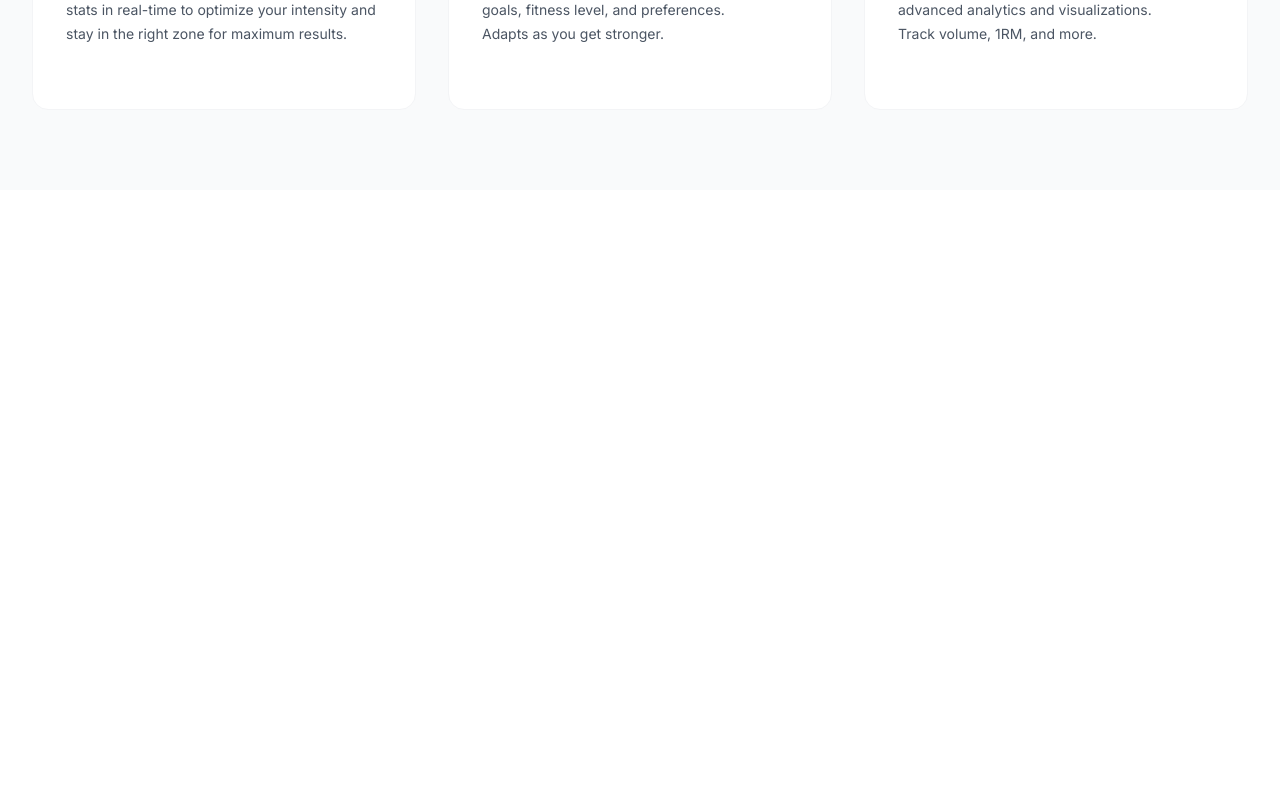
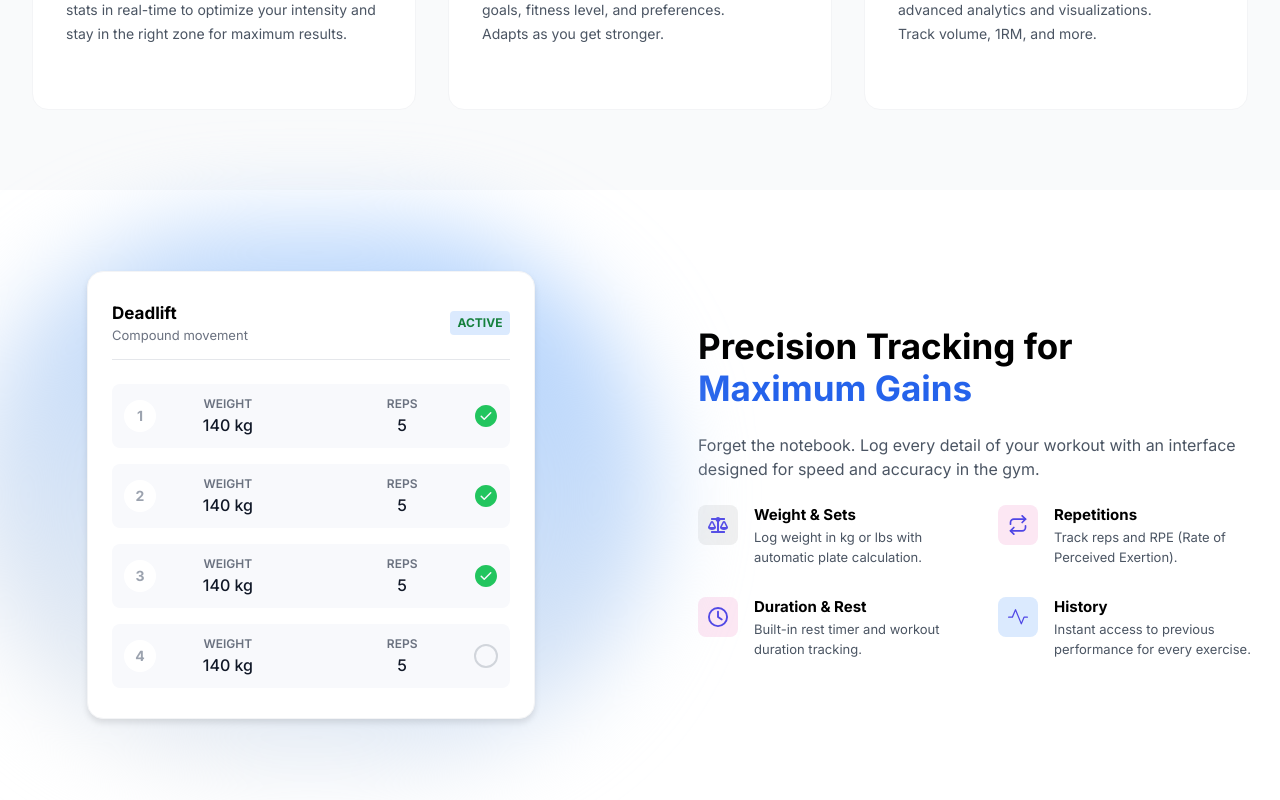
Before and after one commit to skl1menko/FitAppWeb, a React (Vite) app: page / in a window 1280 px wide. Shown: the part 1180-1980 px from the top of the page. Before the commit the page ends 1370 px from the top, so only its background shows below. Built offline with nearby package versions, Linux system fonts and the light colour scheme.

Commit message:
Add TrackingSection

```diff
--- a/src/features/landing/LandingPage.jsx
+++ b/src/features/landing/LandingPage.jsx
@@ -1,12 +1,14 @@
 import LandingHeader from "./sections/LandingHeader"
 import AboutSection from './sections/AboutSection'
 import FeaturesSection from "./sections/FeaturesSection"
+import TrackingSection from './sections/TrackingSection'
 const LandingPage = () => {
     return (
         <div>
             <LandingHeader />
             <AboutSection />
             <FeaturesSection />
+            <TrackingSection />
         </div>
     )
 }
--- /dev/null
+++ b/src/features/landing/components/TrackingSectionGridCards.jsx
@@ -0,0 +1,16 @@
+import './TrackingSectionGridCards.scss'
+const TrackingSectionGridCards = ({bgColor, icon, h4Text, pText}) =>{
+    return(
+        <div className="grid-card-cont">
+            <div className="grid-icon-cont" style={{backgroundColor: bgColor}}>
+                {icon}
+            </div>
+            <div className="grid-text-cont">
+                <h4>{h4Text}</h4>
+                <p>{pText}</p>
+            </div>
+        </div>
+    )
+}
+
+export default TrackingSectionGridCards;
--- /dev/null
+++ b/src/features/landing/components/TrackingSectionGridCards.scss
@@ -0,0 +1,35 @@
+.grid-card-cont{
+    display: flex;
+    flex-direction: row;
+    width: 276px;
+    height: 68px;
+    gap: 16px;
+
+    .grid-icon-cont{
+        width: 40px;
+        height: 40px;
+        border-radius: 8px;
+        display: flex;
+        align-items: center;
+        justify-content: center;
+    }
+
+    .grid-text-cont{
+        display: flex;
+        flex-direction: column;
+        gap: 4px;
+
+        h4{
+            font-size: 15px;
+            font-weight: 700;
+        }
+
+        p{
+            font-size: 13px;
+            font-weight: 400;
+            color: #4B5563;
+            line-height: 1.5;
+        }
+    }
+
+}
--- /dev/null
+++ b/src/features/landing/components/TrackingSectionSets.jsx
@@ -0,0 +1,26 @@
+import './TrackingSectionSets.scss'
+
+const TrackingSectionSets = ({idSet,weightKg,repsCount,check}) => {
+    return(
+        <div className="sets-cont">
+            <div className="id-set-cont">
+                <span>{idSet}</span>
+            </div>
+            <div className="set-info-cont">
+                <div className="info-cont">
+                    <span>WEIGHT</span>
+                    <p>{weightKg} kg</p>
+                </div>
+                <div className="info-cont">
+                    <span>REPS</span>
+                    <p>{repsCount}</p>
+                </div>
+            </div>
+            <div className="set-done-cont">
+                {check}
+            </div>
+        </div>
+    )
+}
+
+export default TrackingSectionSets;
--- /dev/null
+++ b/src/features/landing/components/TrackingSectionSets.scss
@@ -0,0 +1,70 @@
+.sets-cont{
+    width: 398px;
+    height: 64px;
+    background-color: #F8F9FC;
+    border-radius:8px;
+    display: flex;
+    flex-direction: row;
+    justify-content: space-between;
+    align-items: center;
+    gap: 16px;
+    padding: 12px;
+
+    .id-set-cont{
+        width: 32px;
+        height: 32px;
+        background-color: #FFFFFF;
+        border-radius: 9999px;
+        display: flex;
+        justify-content: center;
+        align-items: center;
+
+        span{
+            font-size:14px;
+            font-weight: 700;
+            color: #9CA3AF;
+        }
+    }
+
+    .set-info-cont{
+        display: grid;
+        grid-template-columns: repeat(2, 1fr);
+        gap: 124px;
+
+        .info-cont{
+            display: flex;
+            flex-direction: column;
+            justify-content: center;
+            align-items: center;
+            gap: 4px;
+            span{
+                font-size: 12px;
+                font-weight: 600;
+                color: #6B7280;
+            }
+
+            p{
+                font-size: 16px;
+                font-weight: 500;
+                color: #111827;
+            }
+        }
+    }
+
+    .set-done-cont{
+        display: flex;
+        justify-content: center;
+        align-items: center;
+
+        span{
+            width: 24px;
+            height: 24px;
+            border: 2px solid  #D1D5DB;
+            border-radius: 9999px;
+        }
+
+    }
+
+
+
+}
--- /dev/null
+++ b/src/features/landing/sections/TrackingSection.jsx
@@ -0,0 +1,53 @@
+import './TrackingSection.scss'
+import TrackingSectionSets from '../components/TrackingSectionSets';
+import { GoCheckCircleFill } from "react-icons/go";
+import { FaBalanceScale } from "react-icons/fa";
+import { FiRepeat } from "react-icons/fi";
+import { FaRegClock } from "react-icons/fa6";
+import { GoPulse } from "react-icons/go";
+import TrackingSectionGridCards from '../components/TrackingSectionGridCards';
+
+const TrackingSecton = () => {
+    return(
+        <div className="tracking-section-container">
+            <div className="left-cont">
+                <div className="exercise-cont-gradient"></div>
+                    <div className="exercise-cont">
+                        <div className="left-heading-cont">
+                            <div className="exercise-name-cont">
+                                <h4>Deadlift</h4>
+                                <p>Compound movement</p>
+                            </div>
+                            <div className="span-cont">
+                                <span>ACTIVE</span>
+                            </div>
+                        </div>
+                        <div className="set-cont">
+                            <TrackingSectionSets idSet={1} weightKg={140} repsCount={5} check={<GoCheckCircleFill size={24} color='#22C55E' />} />
+                            <TrackingSectionSets idSet={2} weightKg={140} repsCount={5} check={<GoCheckCircleFill size={24} color='#22C55E' />} />
+                            <TrackingSectionSets idSet={3} weightKg={140} repsCount={5} check={<GoCheckCircleFill size={24} color='#22C55E' />} />
+                            <TrackingSectionSets idSet={4} weightKg={140} repsCount={5} check={<span></span>} />
+                        </div>
+                    </div>
+            </div>
+            <div className="right-cont">
+                <div className="right-heading-cont">
+                    <h2>Precision Tracking for<br/>
+                    <span className='highlight'>Maximum Gains</span></h2>
+                </div>
+                <div className="right-p-cont">
+                    <p>Forget the notebook. Log every detail of your workout with an interface<br/>
+                    designed for speed and accuracy in the gym.</p>
+                </div>
+                <div className="grid-info-cont">
+                    <TrackingSectionGridCards bgColor="#F0F0F0" icon={<FaBalanceScale size={20} color='#4F46E5' />} h4Text="Weight & Sets" pText={<>Log weight in kg or lbs with<br/>automatic plate calculation.</>}/>
+                    <TrackingSectionGridCards bgColor="#FCE7F3" icon={<FiRepeat size={20} color='#4F46E5' />} h4Text="Repetitions" pText={<>Track reps and RPE (Rate of<br/>Perceived Exertion).</>}/>
+                    <TrackingSectionGridCards bgColor="#FCE7F3" icon={<FaRegClock size={20} color='#4F46E5' />} h4Text="Duration & Rest" pText={<>Built-in rest timer and workout<br/>duration tracking.</>}/>
+                    <TrackingSectionGridCards bgColor="#DBEAFE" icon={<GoPulse size={20} color='#4F46E5' />} h4Text="History" pText={<>Instant access to previous<br/>performance for every exercise.</>}/>
+                </div>
+            </div>
+        </div>
+    )
+}
+
+export default TrackingSecton;
--- /dev/null
+++ b/src/features/landing/sections/TrackingSection.scss
@@ -0,0 +1,120 @@
+.tracking-section-container{
+    display: flex;
+    flex-direction: row;
+    justify-content: center;
+    align-items: center;
+    gap:82px;
+
+    .left-cont{
+        display: flex;
+        justify-content: center;
+        align-items: center;
+        margin: 81px;
+        .exercise-cont-gradient{
+            position: absolute;
+            width: 690px;
+            height: 534px;
+            background: linear-gradient(200deg, #ACD0FF 0%, #F0F0F0 100%);
+            border-radius:9999px;
+            filter:blur(45px);
+        }
+
+        .exercise-cont{
+            position: relative;
+            display: flex;
+            flex-direction: column;
+            justify-content: center;
+            align-items: center;
+            width: 448px;
+            height: 448px;
+            background-color: #FFFFFF;
+            border-radius: 16px;
+            border: 1px solid #F3F4F6;
+            box-shadow: 0px 4px 6px rgba(0, 0, 0, 0.1);
+
+            .left-heading-cont{
+                display: flex;
+                flex-direction: row;
+                justify-content: space-between;
+                align-items: center;
+                border-bottom: 1px solid #E5E7EB;
+                width: 398px;
+                padding-bottom: 16px;
+
+                .exercise-name-cont{
+                    display: flex;
+                    flex-direction:column;
+                    gap: 4px;
+
+                    h4{
+                        font-size: 17px;
+                        font-weight: 700;
+                    }
+
+                    p{
+                        font-size: 13px;
+                        font-weight: 400;
+                        color: #6B7280;
+                    }
+                }
+
+                .span-cont{
+                    display: flex;
+                    justify-content: center;
+                    align-items: center;
+                    width: 60px;
+                    height: 24px;
+                    border-radius: 4px;
+                    background-color: #DBEAFE;
+
+                    span{
+                        font-size: 12px;
+                        font-weight: 700;
+                        color: #15803D;
+                    }
+                }
+            }
+
+            .set-cont{
+                display: flex;
+                flex-direction: column;
+                margin-top: 24px;
+                gap:16px;
+            }
+        }
+
+    }
+
+    .right-cont{
+        display: flex;
+        flex-direction: column;
+        gap:24px;
+
+        .right-heading-cont{
+            h2{
+                font-size: 35px;
+                font-weight: 700;
+
+                .highlight{
+                    color: #2563EB;
+                }
+            }
+        }
+
+        .right-p-cont{
+            p{
+                font-size:16px;
+                font-weight: 400;
+                color: #4B5563;
+                line-height: 1.5;
+            }
+        }
+
+        .grid-info-cont{
+            display: grid;
+            grid-template-columns: repeat(2,2fr);
+            gap: 24px;
+        }
+
+    }
+}
```
